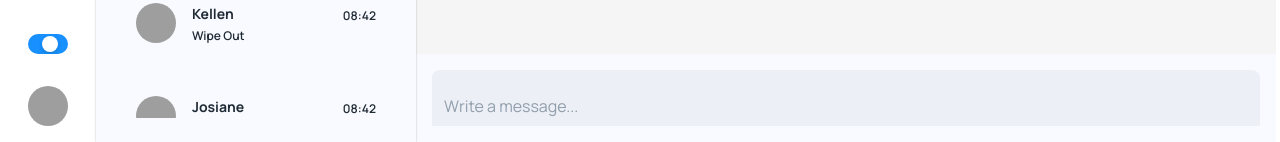
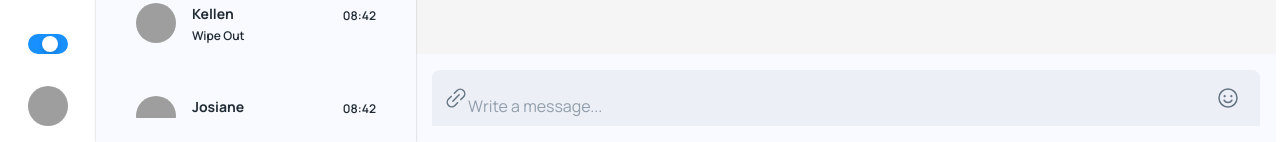
Before and after one commit to rohan-tech-negi/Chat-App, a React (Create React App) app: page /app in a window 1280 px wide. Shown: the part 658-800 px from the top of the page. Built offline with nearby package versions, Linux system fonts and the light colour scheme; grey boxes are pictures that could not be loaded.

Commit message:
created all the sections of the text field

```diff
--- a/src/components/conversation/index.js
+++ b/src/components/conversation/index.js
@@ -1,7 +1,7 @@
-import { Avatar, Box, Stack, Badge, styled, Typography, IconButton, Divider, TextField } from '@mui/material'
+import { Avatar, Box, Stack, Badge, styled, Typography, IconButton, Divider, TextField, InputAdornment, Icon } from '@mui/material'
 import React from 'react'
 import { faker } from '@faker-js/faker'
-import { CaretDown, MagnifyingGlass, Phone, VideoCamera } from 'phosphor-react';
+import { CaretDown, LinkSimple, MagnifyingGlass, Phone, Smiley, VideoCamera } from 'phosphor-react';
 
 const StyledInput = styled(TextField)(({ theme }) => ({
 
@@ -93,7 +93,19 @@ const Conversation = () => {
               <Stack direction="row" alignItems={"center"} spacing={3}>
 
 <StyledInput fullWidth placeholder='Write a message...' variant='filled' InputProps={{
-  disableUnderline : true
+  disableUnderline : true,
+  startAdornment: <InputAdornment>
+  <Icon>
+    <LinkSimple></LinkSimple>
+  </Icon>
+  </InputAdornment>,
+  endAdornment: <InputAdornment>
+  <IconButton>
+  <Icon>
+    <Smiley></Smiley>
+  </Icon>
+  </IconButton>
+  </InputAdornment>
 }}></StyledInput>
               </Stack>
         </Box>
```
